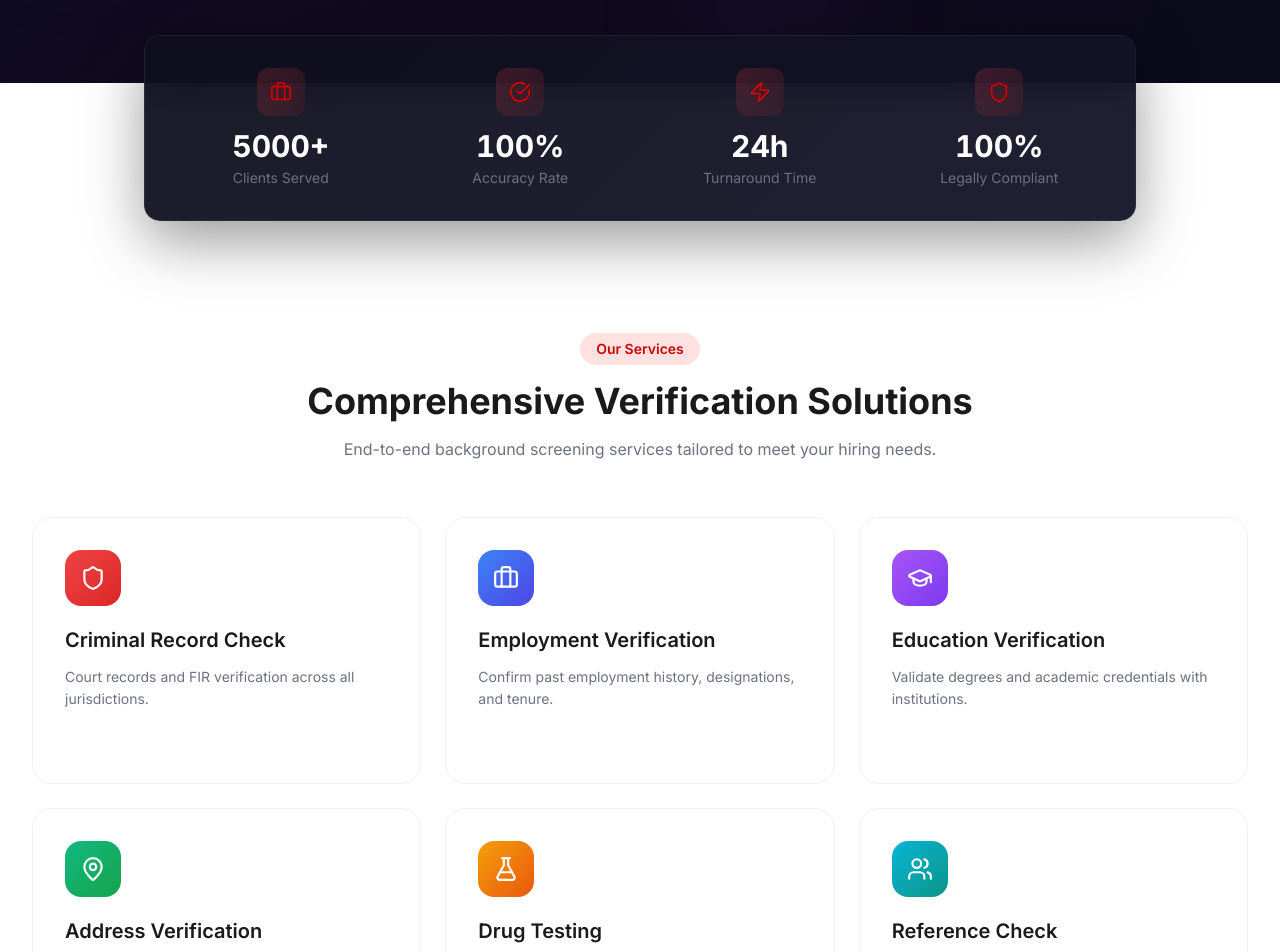
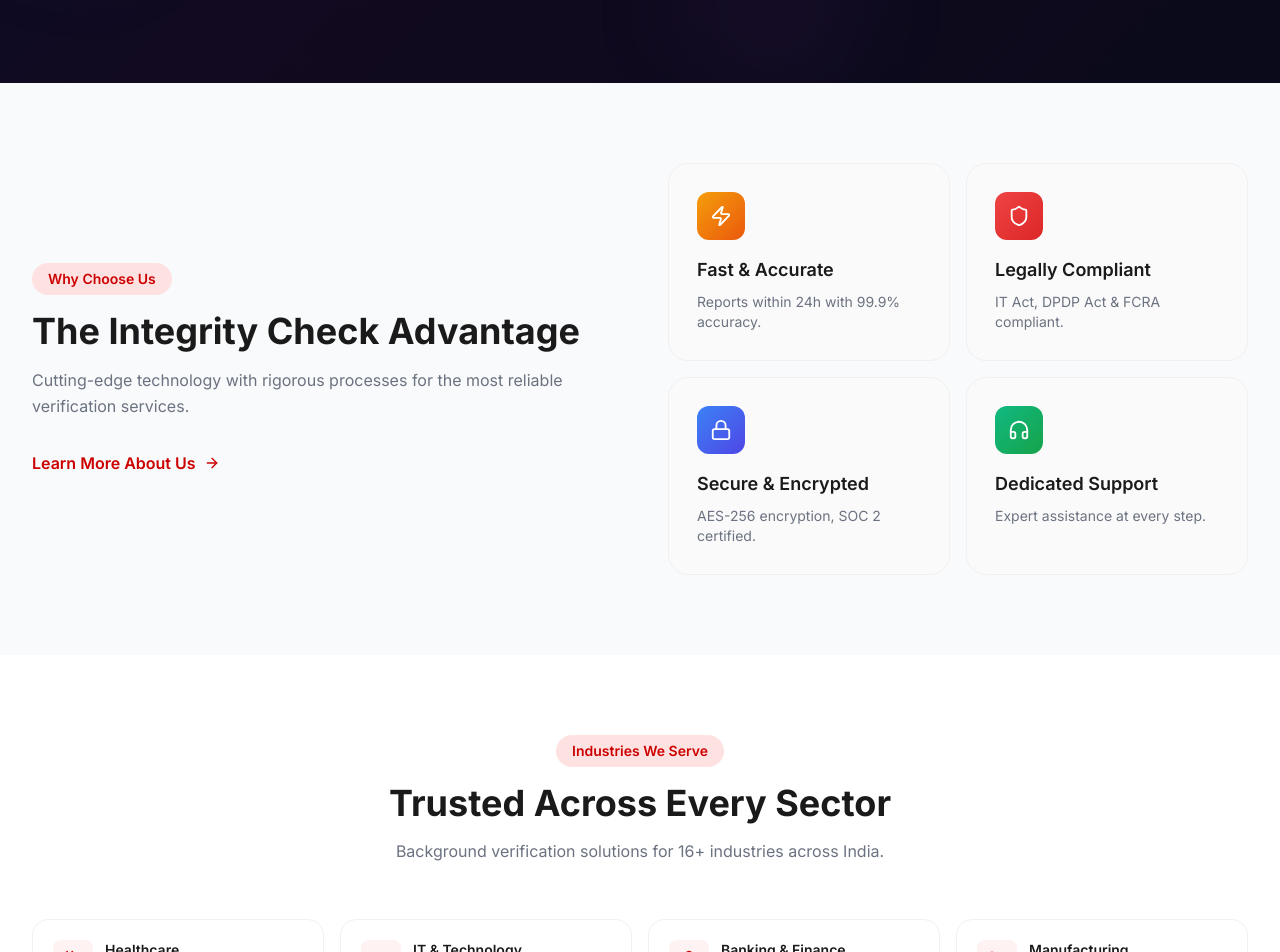
Before and after one commit to sp9935891173s-lgtm/integrity-check-website, a React (Vite) app in the folder app/: page /#/ in a window 1280 px wide. Shown: the part 840-1792 px from the top of the page. Built offline with nearby package versions, Linux system fonts and the light colour scheme.

Commit message:
compliance final update

```diff
--- a/app/src/pages/Home.tsx
+++ b/app/src/pages/Home.tsx
@@ -180,58 +180,6 @@ function CountUpStat({ end, suffix = '', prefix = '', label, icon: Icon, delay =
   );
 }
 
-function StatsSection() {
-  return (
-    <section className="relative -mt-12 z-20 pb-8">
-      <div className="max-w-5xl mx-auto px-4">
-        <div className="home-stats-bar rounded-2xl p-8 grid grid-cols-2 lg:grid-cols-4 gap-8">
-          <CountUpStat end={5000} suffix="+" label="Clients Served" icon={Briefcase} delay={0} />
-          <CountUpStat end={99.9} suffix="%" label="Accuracy Rate" icon={CheckCircle} delay={200} />
-          <CountUpStat end={24} suffix="h" label="Turnaround Time" icon={Zap} delay={400} />
-          <CountUpStat end={100} suffix="%" label="Legally Compliant" icon={Shield} delay={600} />
-        </div>
-      </div>
-    </section>
-  );
-}
-
-function ServicesSection() {
-  const services = [
-    { icon: Shield, title: 'Criminal Record Check', desc: 'Court records and FIR verification across all jurisdictions.', color: 'from-red-500 to-red-600' },
-    { icon: Briefcase, title: 'Employment Verification', desc: 'Confirm past employment history, designations, and tenure.', color: 'from-blue-500 to-indigo-600' },
-    { icon: GraduationCap, title: 'Education Verification', desc: 'Validate degrees and academic credentials with institutions.', color: 'from-purple-500 to-violet-600' },
-    { icon: MapPin, title: 'Address Verification', desc: 'Verify current and permanent addresses digitally or physically.', color: 'from-emerald-500 to-green-600' },
-    { icon: FlaskConical, title: 'Drug Testing', desc: 'Pre-employment screening at NABL-certified laboratories.', color: 'from-amber-500 to-orange-600' },
-    { icon: Users, title: 'Reference Check', desc: 'Professional reference verification from former supervisors.', color: 'from-cyan-500 to-teal-600' },
-  ];
-  const { ref, isRevealed } = useScrollReveal();
-  return (
-    <section ref={ref} className="py-20 bg-white">
-      <div className="max-w-7xl mx-auto px-4 sm:px-6 lg:px-8">
-        <div className={`text-center mb-14 transition-all duration-700 ${isRevealed ? 'opacity-100 translate-y-0' : 'opacity-0 translate-y-8'}`}>
-          <span className="inline-block px-4 py-1.5 bg-red-100 text-brand-red text-sm font-semibold rounded-full mb-4">Our Services</span>
-          <h2 className="text-3xl sm:text-4xl font-bold text-brand-black mb-4">Comprehensive Verification Solutions</h2>
-          <p className="text-gray-500 max-w-2xl mx-auto">End-to-end background screening services tailored to meet your hiring needs.</p>
-        </div>
-        <div className="grid grid-cols-1 md:grid-cols-2 lg:grid-cols-3 gap-6">
-          {services.map((s, i) => (
-            <Link to="/services" key={i} className={`home-service-card group scroll-reveal ${isRevealed ? 'revealed' : ''}`} style={{ transitionDelay: `${i * 100}ms` }}>
-              <div className={`w-14 h-14 rounded-2xl bg-gradient-to-br ${s.color} flex items-center justify-center mb-5 group-hover:scale-110 transition-transform duration-300`}>
-                <s.icon size={26} className="text-white" />
-              </div>
-              <h3 className="text-xl font-semibold text-brand-black mb-3 group-hover:text-brand-red transition-colors">{s.title}</h3>
-              <p className="text-gray-500 text-sm leading-relaxed mb-4">{s.desc}</p>
-              <span className="inline-flex items-center gap-1 text-brand-red text-sm font-medium opacity-0 group-hover:opacity-100 transition-opacity"><ChevronRight size={14} /> Learn More</span>
-            </Link>
-          ))}
-        </div>
-        <div className={`text-center mt-12 transition-all duration-700 ${isRevealed ? 'opacity-100 translate-y-0' : 'opacity-0 translate-y-8'}`}>
-          <Link to="/services" className="inline-flex items-center gap-2 px-8 py-3.5 border-2 border-brand-red text-brand-red font-semibold rounded-lg hover:bg-brand-red hover:text-white transition-all duration-200">View All Services <ArrowRight size={18} /></Link>
-        </div>
-      </div>
-    </section>
-  );
-}
 
 function WhyChooseUsSection() {
   const features = [
@@ -369,8 +317,7 @@ export default function Home() {
   return (
     <>
       <HeroSection />
-      <StatsSection />
-      <ServicesSection />
+
       <WhyChooseUsSection />
       <IndustriesSection />
 
```
